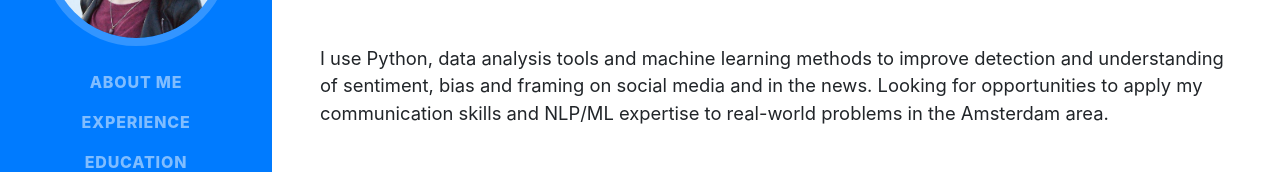
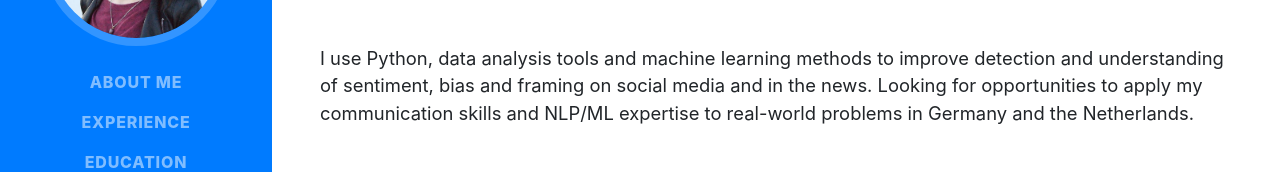
Before and after one commit to vdenberg/personal-cv, a website with bundled scripts: page html/index.html in a window 1280 px wide. Shown: the part 346-518 px from the top of the page. Built offline with nearby package versions, Linux system fonts and the light colour scheme; a web font is replaced by a local one.

Commit message:
Update index.html

```diff
--- a/html/index.html
+++ b/html/index.html
@@ -76,7 +76,7 @@
         </div>
         <p class="lead mb-5">
           I use Python, data analysis tools and machine learning methods to improve detection and understanding of sentiment, bias and framing on social media and in the news.
-          Looking for opportunities to apply my communication skills and NLP/ML expertise to real-world problems in the Amsterdam area.
+          Looking for opportunities to apply my communication skills and NLP/ML expertise to real-world problems in Germany and the Netherlands.
         </p>
         <div class="social-icons">
           <a href="mailto:esthervdenberg@gmail.com">
```
